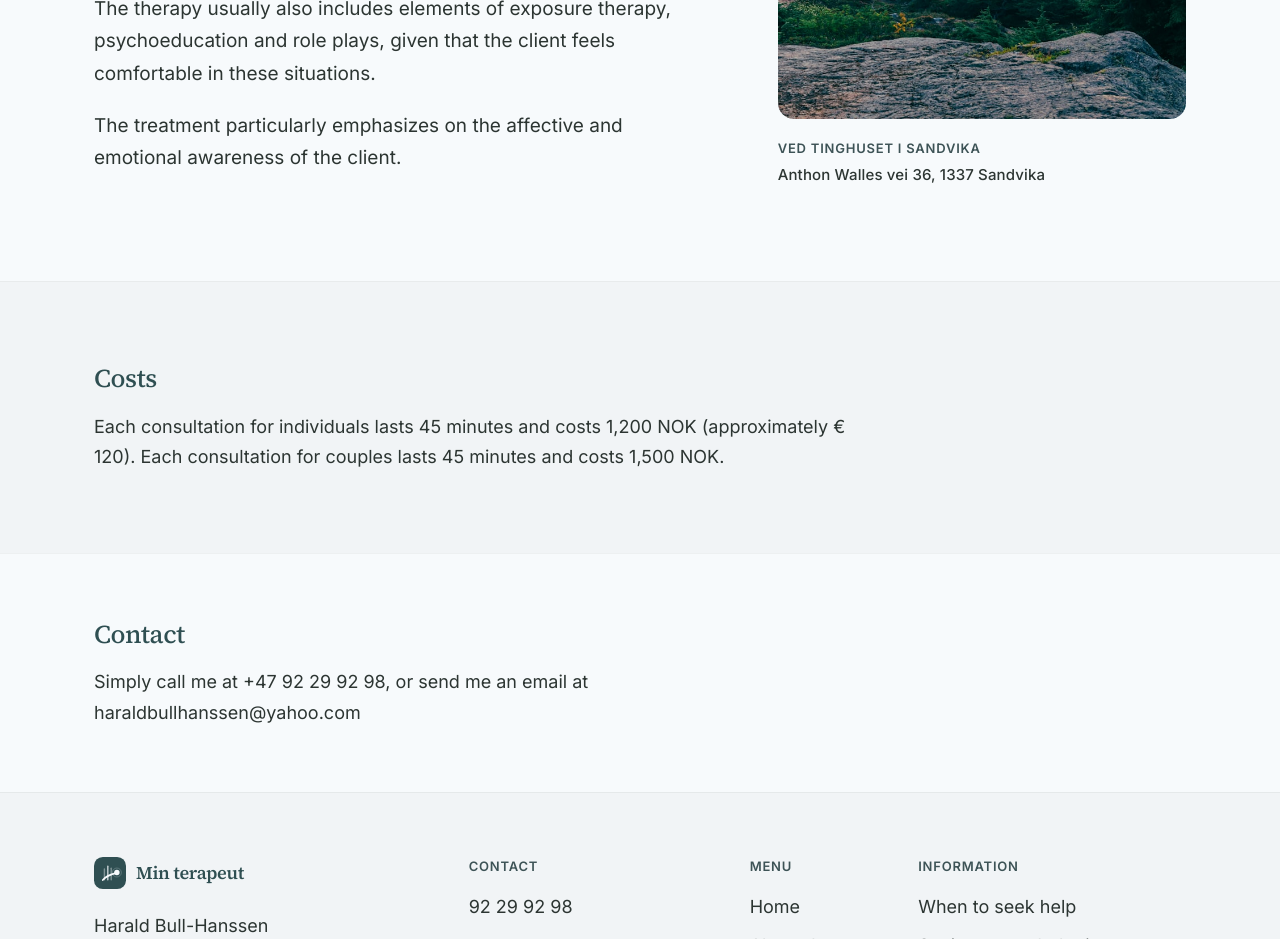
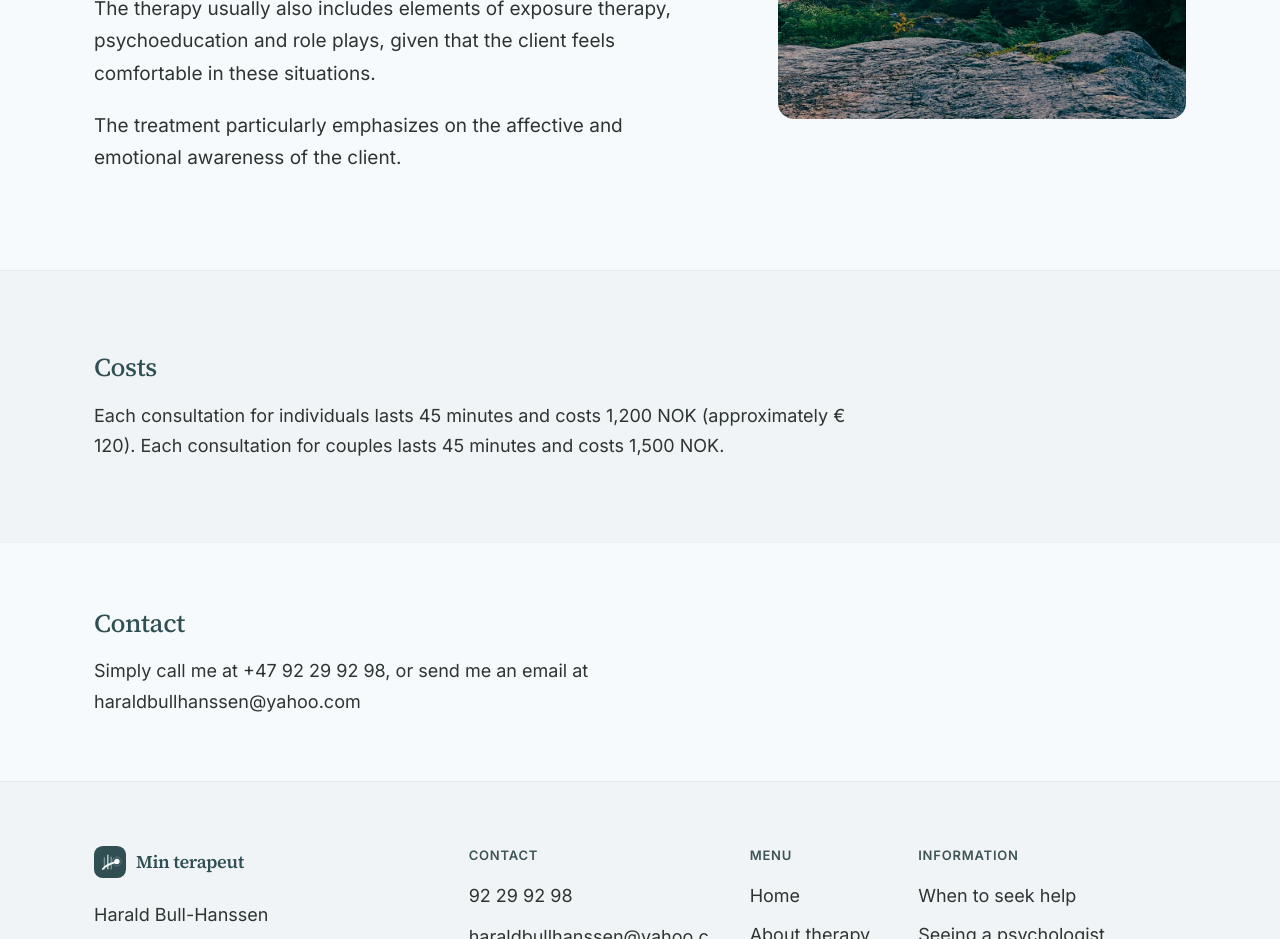
Before and after one commit to xalatechnologies/minterapeut, a Next.js app: page /en in a window 1280 px wide. Shown: the part 1180-2119 px from the top of the page. Built offline with nearby package versions, Linux system fonts and the light colour scheme.

Commit message:
Break Norwegian hero headline onto two lines.

```diff
--- a/src/components/content/landing-page-view.tsx
+++ b/src/components/content/landing-page-view.tsx
@@ -1,6 +1,5 @@
 import Image from "next/image";
 import { getTranslations } from "next-intl/server";
-import type { ReactNode } from "react";
 
 import { SourceMarkdown } from "@/components/content/source-markdown";
 import { SiteLogo } from "@/components/layout/site-logo";
@@ -58,10 +57,10 @@ const pageVisuals: Record<
 
 const heroCopy: Record<
   LandingPageFile,
-  { headline: string; name: string; support: string }
+  { headline: string | [string, string]; name: string; support: string }
 > = {
   "index.htm": {
-    headline: `Velkommen til ${siteConfig.brand}`,
+    headline: ["Velkommen til", siteConfig.brand],
     name: siteConfig.therapistName,
     support:
       "Du er velkommen til å ta kontakt hvis du føler at du har det vanskelig psykisk og ønsker å gjøre noe med det.",
@@ -110,11 +109,9 @@ function splitLandingContent(
 function AccentImage({
   src,
   position,
-  caption,
 }: {
   src: string;
   position: string;
-  caption?: ReactNode;
 }) {
   return (
     <figure className="lg:sticky lg:top-28">
@@ -129,19 +126,7 @@ function AccentImage({
           sizes="(max-width: 1024px) 100vw, 400px"
         />
       </div>
-      {caption ? <figcaption className="mt-5">{caption}</figcaption> : null}
     </figure>
-  );
-}
-
-function ClinicCaption() {
-  return (
-    <>
-      <p className="type-caption text-secondary">{siteConfig.clinicLine1}</p>
-      <p className="type-label mt-1.5 text-on-surface-variant">
-        {siteConfig.clinicLine2}, {siteConfig.clinicLine3}
-      </p>
-    </>
   );
 }
 
@@ -175,7 +160,15 @@ export async function LandingPageView({ file }: { file: LandingPageFile }) {
             <SiteLogo size="lg" />
           </div>
           <h1 className="type-display animate-fade-up max-w-3xl text-white drop-shadow-[0_2px_20px_rgba(0,0,0,0.4)]">
-            {hero.headline}
+            {Array.isArray(hero.headline) ? (
+              <>
+                {hero.headline[0]}
+                <br />
+                {hero.headline[1]}
+              </>
+            ) : (
+              hero.headline
+            )}
           </h1>
           <p className="type-title animate-fade-up mt-5 text-white/95">
             {hero.name}
@@ -213,7 +206,6 @@ export async function LandingPageView({ file }: { file: LandingPageFile }) {
               <AccentImage
                 src={visuals.accent}
                 position={visuals.accentPosition}
-                caption={<ClinicCaption />}
               />
             </aside>
           </div>
```
